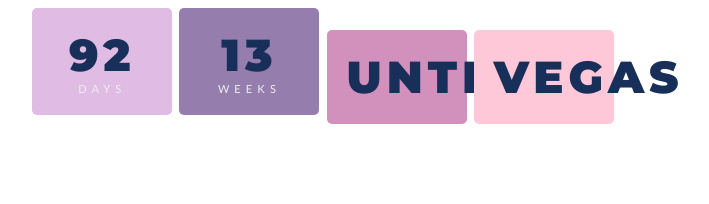
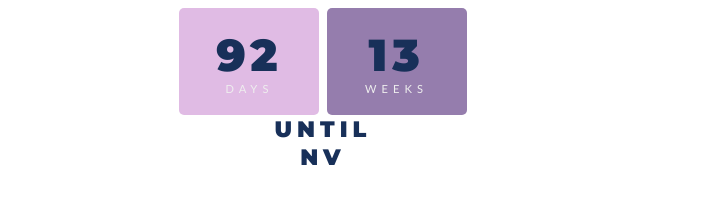
Before and after one commit to KelseyUnte/notion, a plain HTML site: page countdown.html in a window 1280 px wide. Shown: the whole page, without its empty margins (317-1026 px from the left). Drawn offline with Linux system fonts and the light colour scheme.

Commit message:
Update countdown.html

```diff
--- a/countdown.html
+++ b/countdown.html
@@ -50,6 +50,13 @@
   text-align: center;
 }
 
+.text {
+  font-family: 'Montserrat', sans-serif;
+  color:  #183059;
+  font-size: 2em;
+  text-align: center;
+}
+
 .white {
   position: absolute;
   background:  #eeeeee;
@@ -91,10 +98,10 @@
         <div id="days" class="numbers "> </div>days</div>
       <div class="weeks">
         <div  id="weeks" class="numbers"> </div>weeks</div>
-      <div class="minutes">
-        <div  id="minutes" class="numbers"> </div> </div>
-      <div   class="seconds">
-        <div id="seconds" class="numbers"> </div> </div>
+      <div class="text1">
+        <div  id="text1" class="text"> </div> </div>
+      <div   class="text2">
+        <div id="text2" class="text"> </div> </div>
       </div>
 
 </div>
@@ -117,14 +124,14 @@
   // math
   let days = Math.floor(diff / (1000 * 60 * 60 * 24));
   let weeks = Math.floor((diff / (1000 * 60 * 60 * 24)) / 7);
-  let minutes = "UNTIL"
-  let seconds = "VEGAS"
+  let text1 = "UNTIL"
+  let text2 = "NV"
 
   // display
   document.getElementById("days").innerHTML=days
   document.getElementById("weeks").innerHTML=weeks
-  document.getElementById("minutes").innerHTML=minutes
-  document.getElementById("seconds").innerHTML=seconds
+  document.getElementById("text1").innerHTML=text1
+  document.getElementById("text2").innerHTML=text2
 
 
 
```
